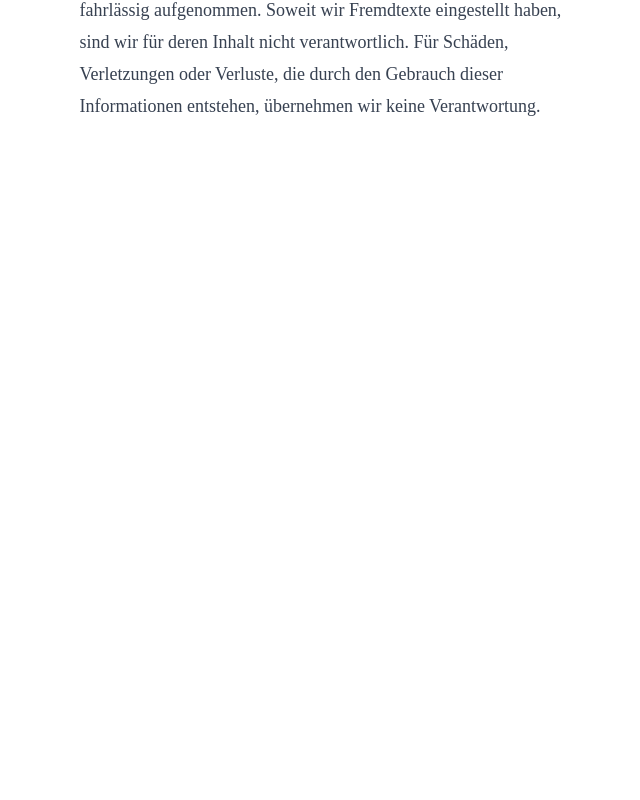
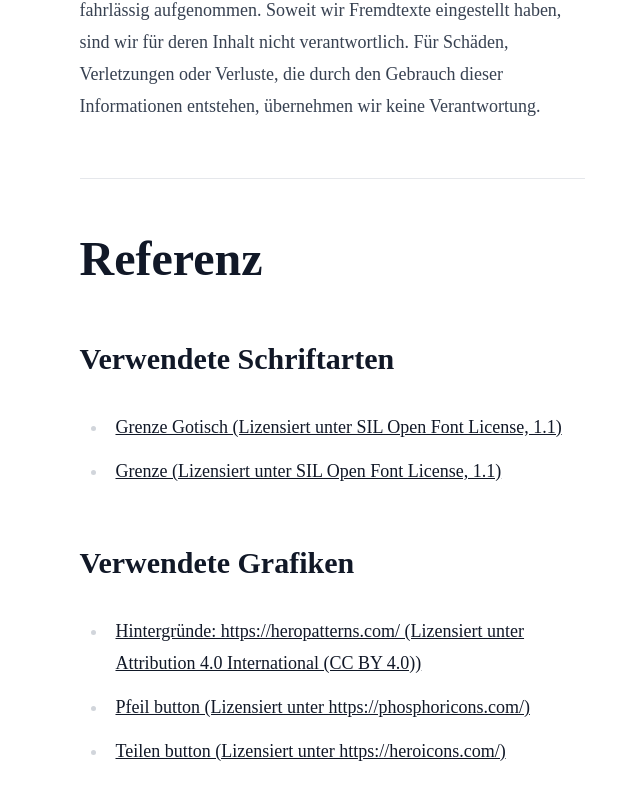
Before and after one commit to HEG-Uelzen/landingpage-heg-game, a SvelteKit app: page /datenschutz in a window 1280 px wide. Shown: the part 2154-2954 px from the top of the page, without its empty margins (308-948 px from the left). Before the commit the page ends 2316 px from the top, so only its background shows below. Built offline with nearby package versions, Linux system fonts and the light colour scheme.

Commit message:
Referenzen

```diff
--- a/src/routes/datenschutz/+page.svelte
+++ b/src/routes/datenschutz/+page.svelte
@@ -70,4 +70,16 @@
         den Gebrauch dieser Informationen entstehen, übernehmen wir keine
         Verantwortung.
     </p>
+    <hr>
+    <h1>Referenz</h1>
+    <h2>Verwendete Schriftarten</h2>
+<ul>  <li><a href="https://www.omnibus-type.com/fonts/grenze-gotisch/">Grenze Gotisch (Lizensiert unter SIL Open Font License, 1.1)</a></li>
+      <li><a href="https://www.omnibus-type.com/fonts/grenze/">Grenze (Lizensiert unter SIL Open Font License, 1.1)</a></li>
+</ul>
+    <h2>Verwendete Grafiken</h2>
+<ul>
+    <li><a href="https://heropatterns.com/">Hintergründe: https://heropatterns.com/ (Lizensiert unter Attribution 4.0 International (CC BY 4.0))</a></li>
+    <li><a href="https://phosphoricons.com/">Pfeil button (Lizensiert unter https://phosphoricons.com/)</a></li>
+    <li><a href="https://heroicons.com/">Teilen button (Lizensiert unter https://heroicons.com/)</a></li>
+</ul>
 </main>
```
Also changed, not shown: 1 other file (tests, documents, lock files or other folders).
